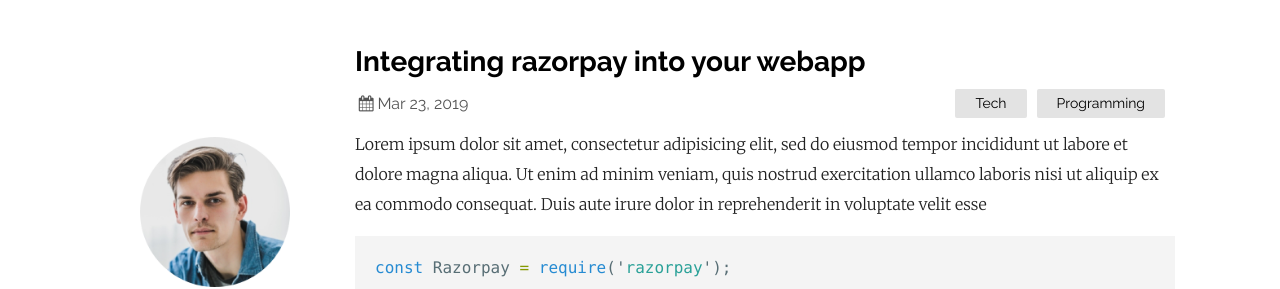
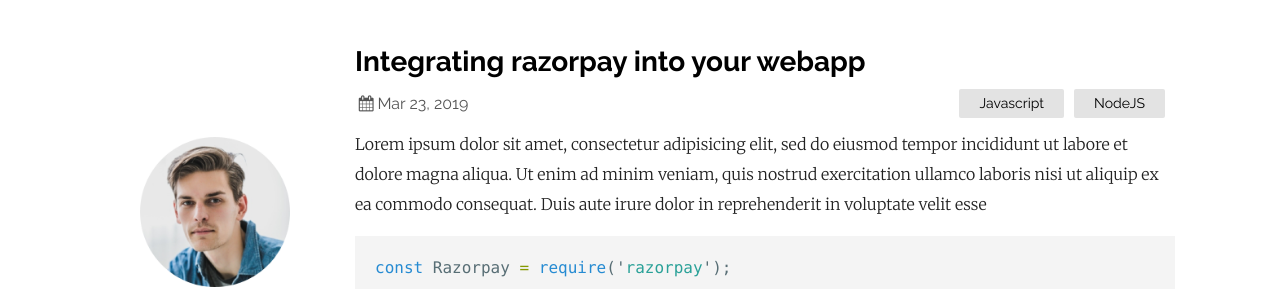
Before and after one commit to j19mk/j19mk.github.io, a Jekyll site: the page built from _posts/2019-03-23-welcome-to-jekyll.markdown, in a window 1280 px wide. Shown: the top 289 px of the page. Built offline with Jekyll 4.4.1, drawn with Linux system fonts in a browser that asks for light colours.

Commit message:
Update 2019-03-23-welcome-to-jekyll.markdown

```diff
--- a/_posts/2019-03-23-welcome-to-jekyll.markdown
+++ b/_posts/2019-03-23-welcome-to-jekyll.markdown
@@ -2,7 +2,7 @@
 layout: post
 title:  "Integrating razorpay into your webapp"
 date:   2019-03-23 21:03:36 +0530
-categories: [Tech, Programming]
+categories: Javascript NodeJS
 ---
 Lorem ipsum dolor sit amet, consectetur adipisicing elit, sed do eiusmod tempor incididunt ut labore et dolore magna aliqua. Ut enim ad minim veniam, quis nostrud exercitation ullamco laboris nisi ut aliquip ex ea commodo consequat. Duis aute irure dolor in reprehenderit in voluptate velit esse
 
```
